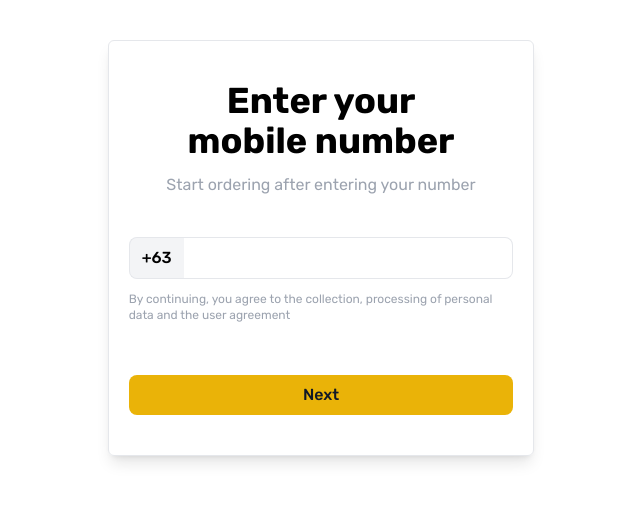
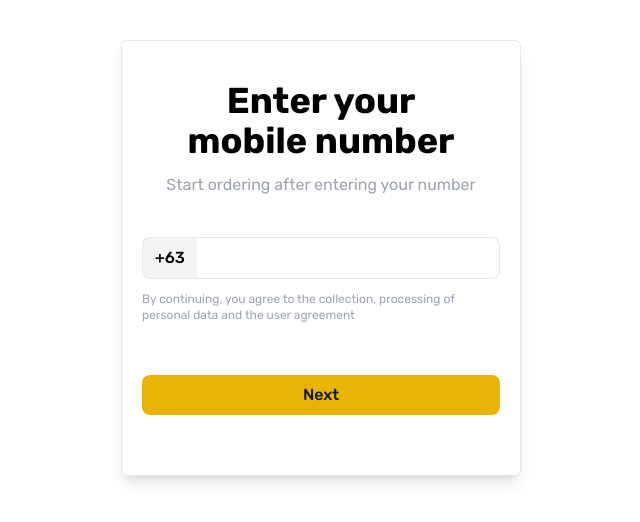
Before and after one commit to jayceedaily/haobao-express, a Vue app: page /login in a window 1280 px wide. Shown: the top 522 px of the page, without its empty margins (319-959 px from the left). Built offline with nearby package versions, Linux system fonts and the light colour scheme; what vue3-geolocation, vuejs3-google-maps would draw is missing.

Commit message:
update login

```diff
--- a/src/App.vue
+++ b/src/App.vue
@@ -1,13 +1,11 @@
 <template>
-  <router-view/>
+  <div class="container mx-auto sm:max-w-[400px]">
+    <router-view />
+  </div>
 </template>
 
 <script>
-export default {
-
-}
+export default {};
 </script>
 
-<style>
-
-</style>
+<style></style>
--- a/src/views/Auth/Login.vue
+++ b/src/views/Auth/Login.vue
@@ -1,9 +1,9 @@
 <template>
   <div class="pt-10">
     <div
-      class="px-5 py-10 container mx-auto md:w-1/2 lg:w-1/3 w-full md:shadow-lg md:rounded-md md:border-1 md:border "
+      class="px-5 py-10 container md:shadow-lg md:rounded-md md:border-1 md:border"
     >
-      <form @submit.prevent="handleLogin">
+      <form @submit.prevent="handleLogin" class="h-screen sm:h-auto">
         <div class="mb-10 text-center">
           <h1 class="font-bold mb-3 text-4xl">
             Enter your<br />
@@ -22,10 +22,15 @@
             </div>
             <input
               v-model="form.mobile"
-              type="text"
+              input
+              type="tel"
+              pattern="[0-9]*"
+              inputmode="numeric"
               name="mobile"
               id="mobile"
               class="border bordder-gray-400 px-3 py-2 rounded-lg w-full border-l-0 rounded-l-none font-medium"
+              maxlength="12"
+              max="12"
             />
           </div>
 
@@ -34,7 +39,9 @@
             data and the user agreement
           </p>
 
-          <div>
+          <div
+            class="fixed bottom-5 inset-x-0 pb-2 sm:pb-5 w-full mx-auto px-5 sm:static sm:p-0"
+          >
             <button
               type="submit"
               class="font-medium bg-primary px-3 py-2 rounded-lg w-full"
@@ -51,10 +58,24 @@
 <script setup>
 import { ref } from "@vue/reactivity";
 import subtitle from "@/components/Subtitle.vue";
+import { watch } from "@vue/runtime-core";
 
 const form = ref({
   mobile: null,
 });
+
+watch(
+  () => form.value.mobile,
+  (value) => {
+    // if (value.length === 3) {
+    //   form.value.mobile = value + "-";
+    // }
+    // if (value.length === 8) {
+    //   form.value.mobile = value + "-";
+    // }
+
+  }
+);
 
 const handleLogin = () => {
   console.log(form.value);
```
